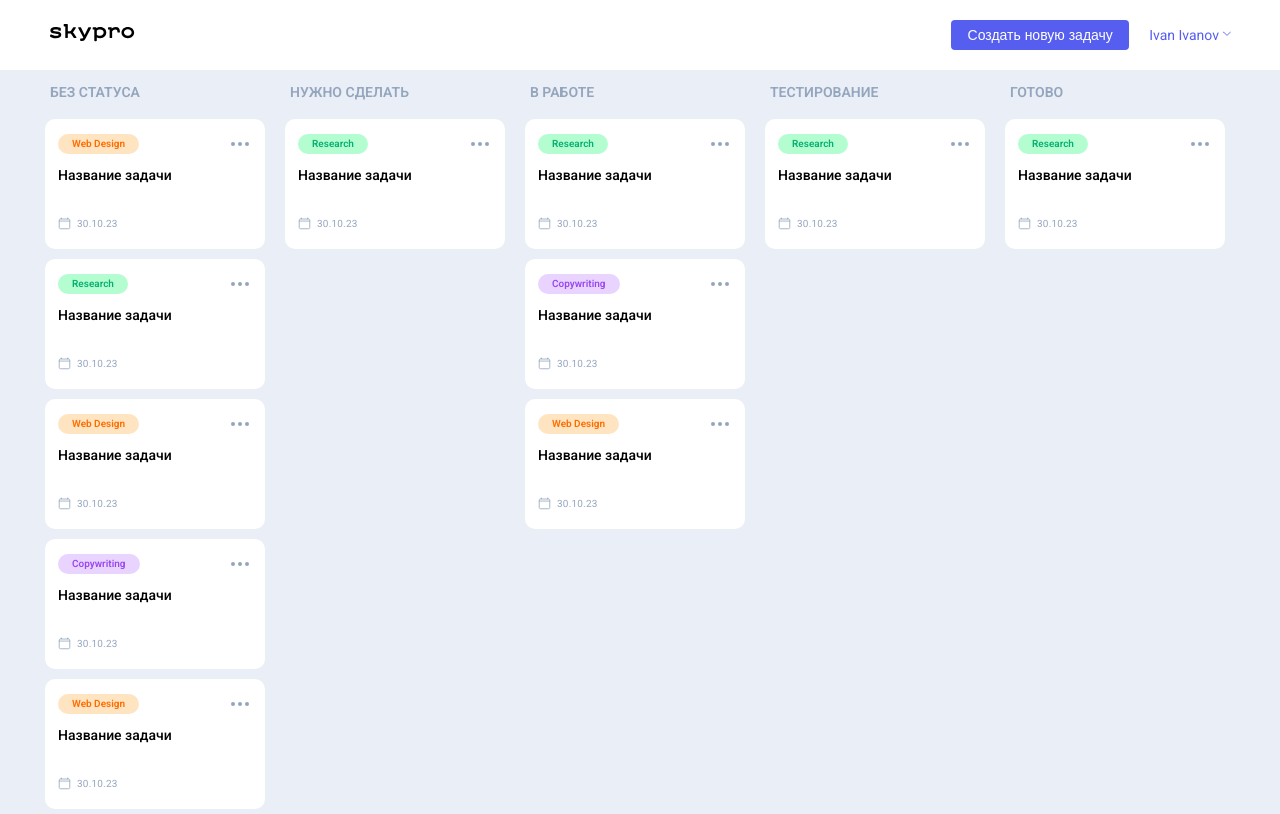
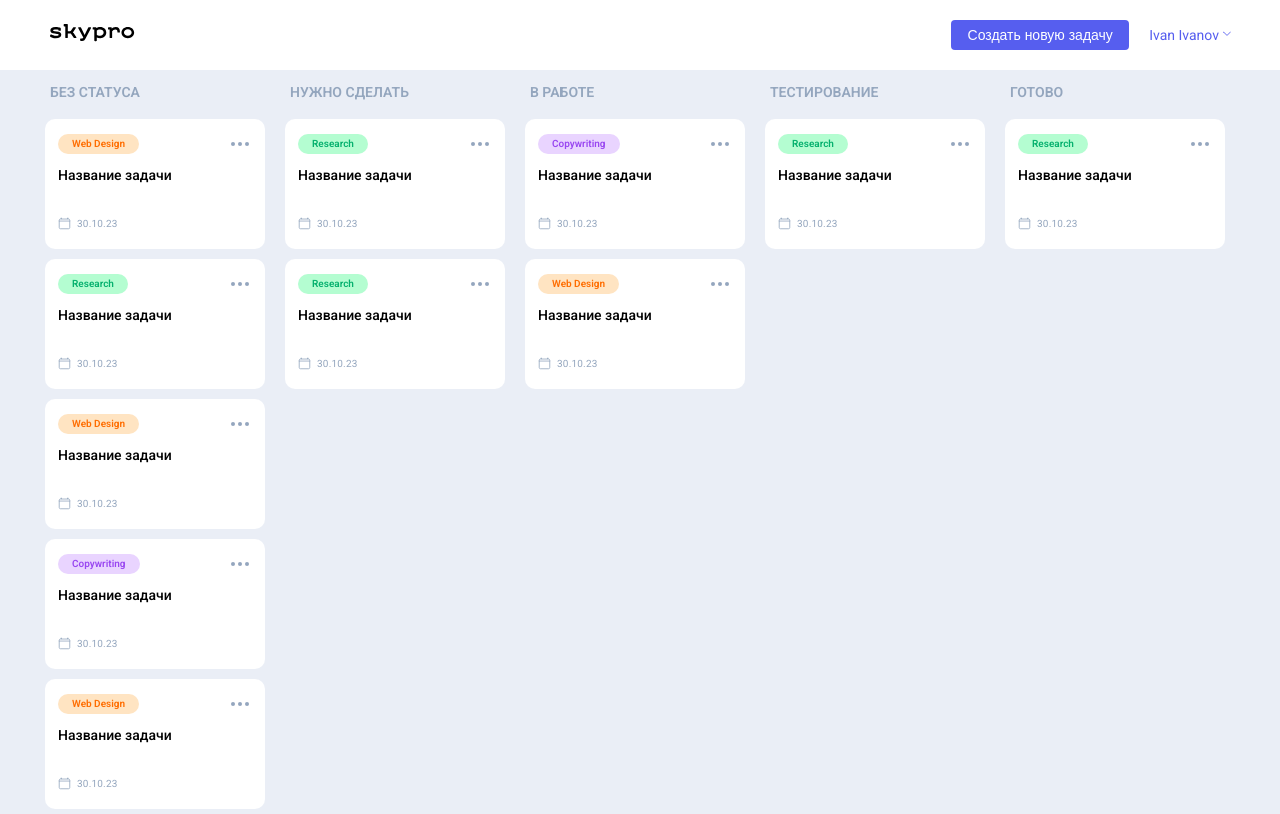
Before and after one commit to TOLIKLOL777/skypro-kanban, a React (Vite) app: page / in a window 1280 px wide. Built offline with nearby package versions, Linux system fonts and the light colour scheme.

Commit message:
add hooks to user and add loader

```diff
--- a/src/App.css
+++ b/src/App.css
@@ -780,7 +780,6 @@ body {
     padding: 0;
 }
 .header__pop-user-set {
-    display: none;
     position: absolute;
     top: 61px;
     right: 0;
@@ -797,6 +796,7 @@ body {
 
 .main {
     width: 100%;
+    height: 100%;
     background-color: #EAEEF6;
 }
 .main__block {
@@ -910,6 +910,17 @@ body {
     line-height: 13px;
     color: #94A6BE;
     letter-spacing: 0.2px;
+}
+
+.loader {
+    padding: 32px;
+    border-radius: 16px;
+    background-color: gray;
+    font-size: 64px;
+    text-align: center;
+    justify-self: center;
+    align-self: center;
+    width: 50%;
 }
 
 @media screen and (max-width: 1200px) {
--- a/src/App.jsx
+++ b/src/App.jsx
@@ -1,22 +1,28 @@
-import { useState } from 'react'
+import { useState, useEffect } from 'react'
 import './App.css'
 import Header from './components/Header'
 import Main from './components/Main'
 import PopNewCard from './components/popups/PopNewCard'
-import PopUser from './components/popups/PopUser'
+import PopExit from './components/popups/PopExit'
 import PopBrowse from './components/popups/PopBrowse'
 
 function App() {
-  const [count, setCount] = useState(0)
+  const [loading, setLoading] = useState(true)
+
+  useEffect(() => {
+    setTimeout(() => {
+      setLoading(false)
+    }, 3000)
+  }, [])
 
   return (
     <div className="wrapper">
-    <PopUser />
+    <PopExit />
     <PopNewCard />
     <PopBrowse />
 
     <Header />
-    <Main />
+    <Main loading={loading}/>
     </div>
   )
 }
--- a/src/components/Card.jsx
+++ b/src/components/Card.jsx
@@ -1,10 +1,15 @@
-const Card = ({ title, category, color, date }) => {
+const Card = ({ theme, title, color, date}) => {
+    const colours = {
+        'Research': 'green',
+        'Web Design': 'orange',
+        'Copywriting': 'purple'
+      }
     return (
     <div className="cards__item">
       <div className="cards__card card">
         <div className="card__group">
-          <div className={`card__theme _${color}`}>
-            <p className={`_${color}`}>{category}</p>
+          <div className={`card__theme _${colours[theme]}`}>
+            <p className={`_${color}`}>{theme}</p>
           </div>
             <a href="#popBrowse" target="_self">
                 <div className="card__btn">
--- a/src/components/Column.jsx
+++ b/src/components/Column.jsx
@@ -8,8 +8,8 @@ const Column = ({ title, cards }) => {
       </div>
 
       <div className="cards">
-        {cards.map((card, index) => (
-          <Card key={card.title + index} {...card} />
+        {cards.map((card) => (
+          <Card key={card.id} {...card} />
         ))}
       </div>
     </section>
--- /dev/null
+++ b/src/components/Loader.jsx
@@ -0,0 +1,7 @@
+const Loader = () => {
+  return (
+    <div className='loader'>Данные загружаются...</div>
+  )
+}
+
+export default Loader
--- a/src/components/Main.jsx
+++ b/src/components/Main.jsx
@@ -1,113 +1,37 @@
 import Column from './Column'
+import { cardlist } from '../data'
+import Loader from './Loader'
 
-const Main = () => {
-    const columns = [
-    {
-        title: 'Без статуса',
-        cards: [
-        {
-            title: 'Название задачи',
-            category: 'Web Design',
-            color: 'orange',
-            date: '30.10.23',
-        },
-        {
-            title: 'Название задачи',
-            category: 'Research',
-            color: 'green',
-            date: '30.10.23',
-        },
-        {
-            title: 'Название задачи',
-            category: 'Web Design',
-            color: 'orange',
-            date: '30.10.23',
-        },
-        {
-            title: 'Название задачи',
-            category: 'Copywriting',
-            color: 'purple',
-            date: '30.10.23',
-        },
-        {
-            title: 'Название задачи',
-            category: 'Web Design',
-            color: 'orange',
-            date: '30.10.23',
-        },
-        ],
-    },
-    {
-        title: 'Нужно сделать',
-        cards: [
-        {
-            title: 'Название задачи',
-            category: 'Research',
-            color: 'green',
-            date: '30.10.23',
-        },
-        ],
-    },
-    {
-        title: 'В работе',
-        cards: [
-        {
-            title: 'Название задачи',
-            category: 'Research',
-            color: 'green',
-            date: '30.10.23',
-        },
-        {
-            title: 'Название задачи',
-            category: 'Copywriting',
-            color: 'purple',
-            date: '30.10.23',
-        },
-        {
-            title: 'Название задачи',
-            category: 'Web Design',
-            color: 'orange',
-            date: '30.10.23',
-        },
-        ],
-    },
-    {
-        title: 'Тестирование',
-        cards: [
-        {
-            title: 'Название задачи',
-            category: 'Research',
-            color: 'green',
-            date: '30.10.23',
-        },
-        ],
-    },
-    {
-        title: 'Готово',
-        cards: [
-        {
-            title: 'Название задачи',
-            category: 'Research',
-            color: 'green',
-            date: '30.10.23',
-        },
-        ],
-    },
-    ]
+const Main = ({ loading }) => {
+    const columns = {}
+    for (const card of cardlist) {
+        if (!columns[card.status]) {
+            columns[card.status] = {
+                title: card.status,
+                cards: []
+            }
+            columns[card.status].cards.push(card)
+        } else {
+            columns[card.status].cards.push(card)
+        }
+    }
+    console.log(columns)
 
     return (
-        <main className="main">
+    <main className="main">
+      { loading ? <Loader /> : (
       <div className="container">
         <div className="main__content">
-          {columns.map((column) => (
+          {Object.values(columns).map((column, index) => (
             <Column
-              key={column.title}
+              key={index}
               title={column.title}
               cards={column.cards}
             />
           ))}
         </div>
-      </div>
+      </div>)
+      }
     </main>
     )
 }
--- /dev/null
+++ b/src/components/popups/PopExit.jsx
@@ -0,0 +1,21 @@
+const PopExit = () => {
+    return (
+            <div className="pop-exit" id="popExit">
+        <div className="pop-exit__container">
+            <div className="pop-exit__block">
+                <div className="pop-exit__ttl">
+                    <h2>Выйти из аккаунта?</h2>
+                </div>
+                <form className="pop-exit__form" id="formExit" action="#">
+                    <div className="pop-exit__form-group">
+                        <button className="pop-exit__exit-yes _hover01" id="exitYes"><a href="modal/signin.html">Да, выйти</a> </button>
+                        <button className="pop-exit__exit-no _hover03" id="exitNo"><a href="main.html">Нет, остаться</a> </button>
+                    </div>
+                </form>
+            </div>
+        </div>
+    </div>
+    )
+}
+
+export default PopExit;
--- a/src/components/popups/PopUser.jsx
+++ b/src/components/popups/PopUser.jsx
@@ -1,21 +1,15 @@
 const PopUser = () => {
-    return (
-            <div className="pop-exit" id="popExit">
-        <div className="pop-exit__container">
-            <div className="pop-exit__block">
-                <div className="pop-exit__ttl">
-                    <h2>Выйти из аккаунта?</h2>
-                </div>
-                <form className="pop-exit__form" id="formExit" action="#">
-                    <div className="pop-exit__form-group">
-                        <button className="pop-exit__exit-yes _hover01" id="exitYes"><a href="modal/signin.html">Да, выйти</a> </button>
-                        <button className="pop-exit__exit-no _hover03" id="exitNo"><a href="main.html">Нет, остаться</a> </button>
-                    </div>
-                </form>
-            </div>
+  return (
+    <div className="header__pop-user-set pop-user-set" id="user-set-target">
+        <p className="pop-user-set__name">Ivan Ivanov</p>
+        <p className="pop-user-set__mail">ivan.ivanov@gmail.com</p>
+        <div className="pop-user-set__theme">
+            <p>Темная тема</p>
+            <input type="checkbox" className="checkbox" name="checkbox"/>
         </div>
+        <button type="button" className="_hover03"><a href="#popExit">Выйти</a></button>
     </div>
-    )
+  )
 }
 
-export default PopUser;
+export default PopUser
--- /dev/null
+++ b/src/data.js
@@ -0,0 +1,79 @@
+export const cardlist = [
+    {
+        id: 1,
+        theme: 'Web Design',
+        title: 'Название задачи',
+        date: '30.10.23',
+        status: 'Без статуса'
+    },
+    {
+        id: 2,
+        theme: 'Research',
+        title: 'Название задачи',
+        date: '30.10.23',
+        status: 'Без статуса'
+    },
+    {
+        id: 3,
+        theme: 'Web Design',
+        title: 'Название задачи',
+        date: '30.10.23',
+        status: 'Без статуса'
+    },
+    {
+        id: 4,
+        theme: 'Copywriting',
+        title: 'Название задачи',
+        date: '30.10.23',
+        status: 'Без статуса'
+    },
+    {
+        id: 5,
+        theme: 'Web Design',
+        title: 'Название задачи',
+        date: '30.10.23',
+        status: 'Без статуса'
+    },
+    {
+        id: 6,
+        theme: 'Research',
+        title: 'Название задачи',
+        date: '30.10.23',
+        status: 'Нужно сделать'
+    },
+    {
+        id: 7,
+        theme: 'Research',
+        title: 'Название задачи',
+        date: '30.10.23',
+        status: 'Нужно сделать'
+    },
+    {
+        id: 8,
+        theme: 'Copywriting',
+        title: 'Название задачи',
+        date: '30.10.23',
+        status: 'В работе'
+    },
+    {
+        id: 9,
+        theme: 'Web Design',
+        title: 'Название задачи',
+        date: '30.10.23',
+        status: 'В работе'
+    },
+    {
+        id: 10,
+        theme: 'Research',
+        title: 'Название задачи',
+        date: '30.10.23',
+        status: 'Тестирование'
+    },
+    {
+        id: 11,
+        theme: 'Research',
+        title: 'Название задачи',
+        date: '30.10.23',
+        status: 'Готово'
+    }
+]
```
Also changed, not shown: src/components/Header.jsx (+12 -10 lines).
